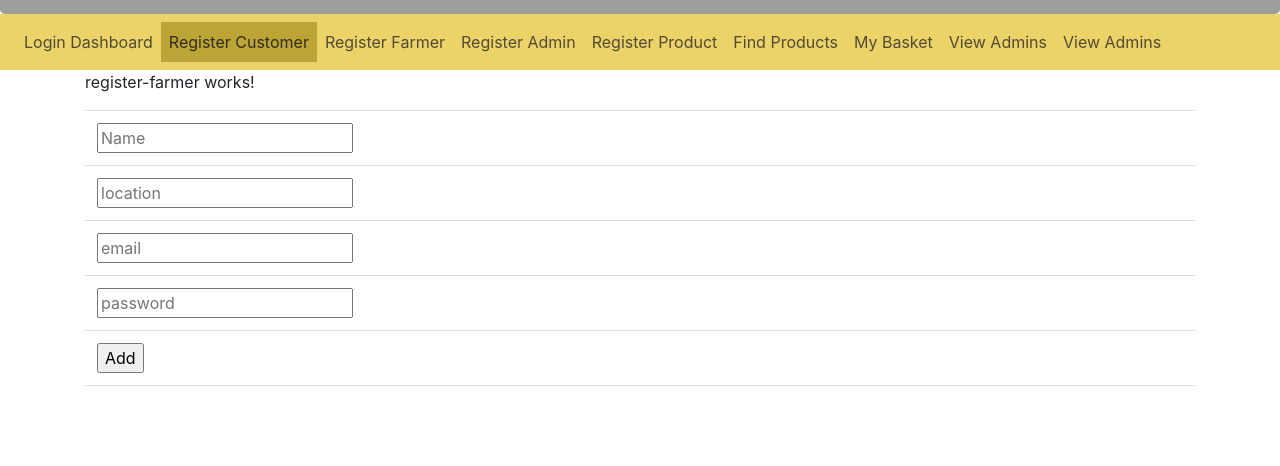
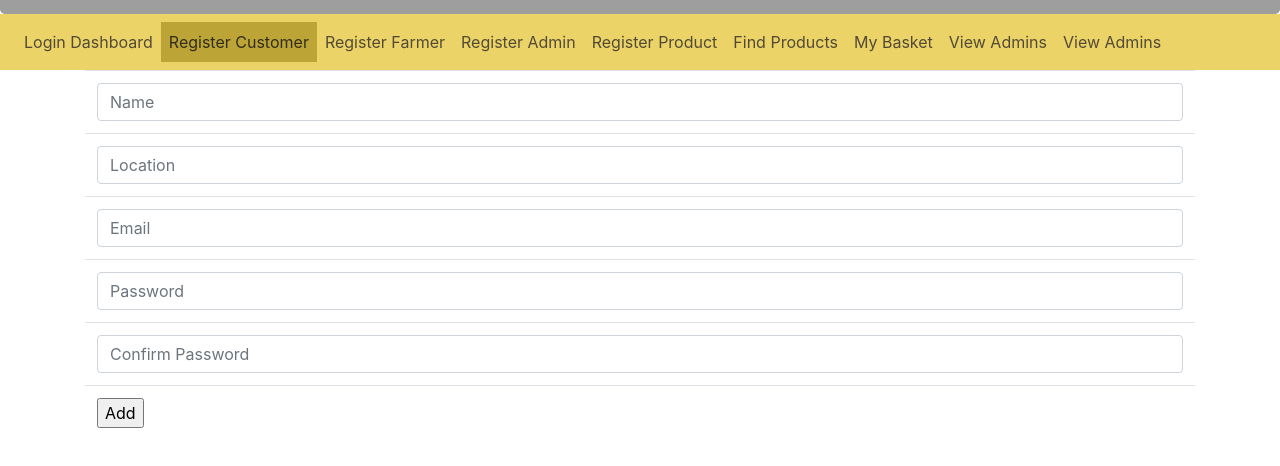
Before and after one commit to baschir00/farmertohome, an Angular app in the folder farmtohomeui/: page /registerFarmer in a window 1280 px wide. Shown: the part 210-676 px from the top of the page. Built offline with nearby package versions, Linux system fonts and the light colour scheme; grey boxes are pictures that could not be loaded; what @agm/core, ng2-search-filter, ngx-pagination would draw is missing.

Commit message:
Validatios and messages

```diff
--- a/farmtohomeui/src/app/register-farmer/register-farmer.component.css
+++ b/farmtohomeui/src/app/register-farmer/register-farmer.component.css
@@ -0,0 +1,5 @@
+.rounded {
+  -moz-border-radius:10px 10px 10px 10px;
+  border-radius:10px 10px 10px 10px;
+  /* padding:10px; */
+}
--- a/farmtohomeui/src/app/register-farmer/register-farmer.component.html
+++ b/farmtohomeui/src/app/register-farmer/register-farmer.component.html
@@ -1,38 +1,100 @@
-<p>register-farmer works!</p>
+<div *ngIf="!isFarmerFormValid" class="bg-danger text-white rounded">
+    {{ invalidFormMessage }}
+  </div>
 
-<form (submit)="addFarmer(fname, flocation, femail, fpassword)">
+<form (submit)="addFarmer()">
+  <table class="table">
+<tr>
+        <td>
+        <!-- <input name="name" placeholder="Name" #fname /> -->
+        <input
+          class="form-control"
+          [(ngModel)]="farmer.farmerName"
+          ngModel [required]="true"
+          placeholder="Name"
+          name="farmerName"
+          id="farmerName"
+          #iFarmerName="ngModel"
+          minlength="1"
+          maxlength="45"
+        />
 
-  <table class="table">
-    <tr>
-      <td>
-        <input name="name" placeholder="Name" #fname>
+        <span [hidden]="iFarmerName.untouched||iFarmerName.valid" class="bg-warning text-white rounded">
+          You must provide a name.</span
+        >
       </td>
     </tr>
     <tr>
       <td>
-        <input name="location" placeholder="location" #flocation>
+        <input
+        class="form-control"
+        [(ngModel)]="farmer.farmerLocation"
+        ngModel [required]="true"
+        placeholder="Location"
+        name="farmerLocation"
+        id="farmerLocation"
+        #iFarmerLocation="ngModel"
+        minlength="1"
+        maxlength="45"
+      />
+      <span [hidden]="iFarmerLocation.untouched||iFarmerLocation.valid" class="bg-warning text-white rounded">
+        You must provide an address.</span
+      >
       </td>
     </tr>
     <tr>
       <td>
-        <input name="email" placeholder="email" #femail>
+        <input
+        class="form-control"
+        [(ngModel)]="farmer.farmerEmail"
+        ngModel [email]="true" [required]="true"
+        placeholder="Email"
+        name="farmerEmail"
+        id="farmerEmail"
+        #iFarmerEmail="ngModel"
+        minlength="1"
+        maxlength="45"
+      />
+      <span [hidden]="iFarmerEmail.untouched||iFarmerEmail.valid" class="bg-warning text-white rounded">
+        You must provide a valid email address.</span
+      >
       </td>
     </tr>
     <tr>
       <td>
-        <input name="password" placeholder="password" #fpassword>
+        <input
+        type="password"
+        class="form-control"
+        [(ngModel)]="farmer.farmerPassword"
+        ngModel [required]="true"
+        placeholder="Password"
+        name="farmerPassword"
+        id="farmerPassword"
+        #iFarmerPassword="ngModel"
+        minlength="6"
+        maxlength="45"
+      />
+      <span [hidden]="iFarmerPassword.untouched||iFarmerPassword.valid" class="bg-warning text-white rounded">
+        Your password must be atleast 6 characters.</span
+      >
       </td>
     </tr>
     <tr>
       <td>
-        <input type="submit" value="Add">
+        <input
+        type="password"
+        class="form-control"
+        [(ngModel)]="farmerPasswordConfirm"
+        placeholder="Confirm Password"
+        name="farmerPassword"
+        id="farmerPassword"
+      />
+
       </td>
     </tr>
     <tr>
       <td>
-        <div [hidden]="invalidFormMessage">
-          {{invalidFormMessage}}
-        </div>
+        <input type="submit" value="Add" />
       </td>
     </tr>
   </table>
--- a/farmtohomeui/src/app/register-farmer/register-farmer.component.ts
+++ b/farmtohomeui/src/app/register-farmer/register-farmer.component.ts
@@ -1,6 +1,8 @@
 import { Component, OnInit } from '@angular/core';
 import { HttpClient } from '@angular/common/http';
 import { FarmService } from '../farm.service';
+import { Farmer } from "../farmer";
+import { NgModel } from "@angular/forms";
 
 
 @Component({
@@ -9,28 +11,48 @@ import { FarmService } from '../farm.service';
   styleUrls: ['./register-farmer.component.css']
 })
 export class RegisterFarmerComponent implements OnInit {
+
+  farmer: Farmer;
+  farmerPasswordConfirm: string;
   isFarmerFormValid: boolean;
   invalidFormMessage: string;
 
-  constructor(private farmSvc: FarmService) { }
+  constructor(private farmSvc: FarmService) {
+    this.farmer = { farmerId: 0, farmerName: "", farmerEmail: "", farmerLocation: "", farmerPassword: "" };
+    this.farmerPasswordConfirm = "";
+  }
 
-  ngOnInit() { }
+  ngOnInit() {
+
+  }
 
   addFarmer(farmerName, farmerLocation, farmerEmail, farmerPassword) {
-    farmerName = farmerName.value;
-    farmerLocation = farmerLocation.value;
-    farmerEmail = farmerEmail.value;
-    farmerPassword = farmerPassword.value;
+    farmerName = this.farmer.farmerName;
+    farmerLocation = this.farmer.farmerLocation;
+    farmerEmail = this.farmer.farmerEmail;
+    farmerPassword = this.farmer.farmerPassword;
+
 
     console.log('Registering farmer : addFarmer');
     console.log(farmerName, farmerLocation, farmerEmail, farmerPassword);
 
-    if (farmerName.length < 2) {
+    if (farmerName.length < 1) {
+      console.log(1)
       this.isFarmerFormValid = false;
       this.invalidFormMessage =
-        'Product Name numst be greater then 2 characters';
+        'Name field is required';
+    } else if (farmerEmail.length < 1) {
+      console.log(2)
+      this.isFarmerFormValid = false;
+      this.invalidFormMessage =
+        'Email field is required';
+    } else if (farmerPassword !== this.farmerPasswordConfirm) {
+      console.log(3)
+      this.isFarmerFormValid = false;
+      this.invalidFormMessage =
+        'Passwords don\'t match';
     } else {
-
+      console.log(4)
       this.farmSvc.registerFarmer(farmerName, farmerLocation, farmerEmail, farmerPassword)
         .subscribe(
           responseDep => {
```
